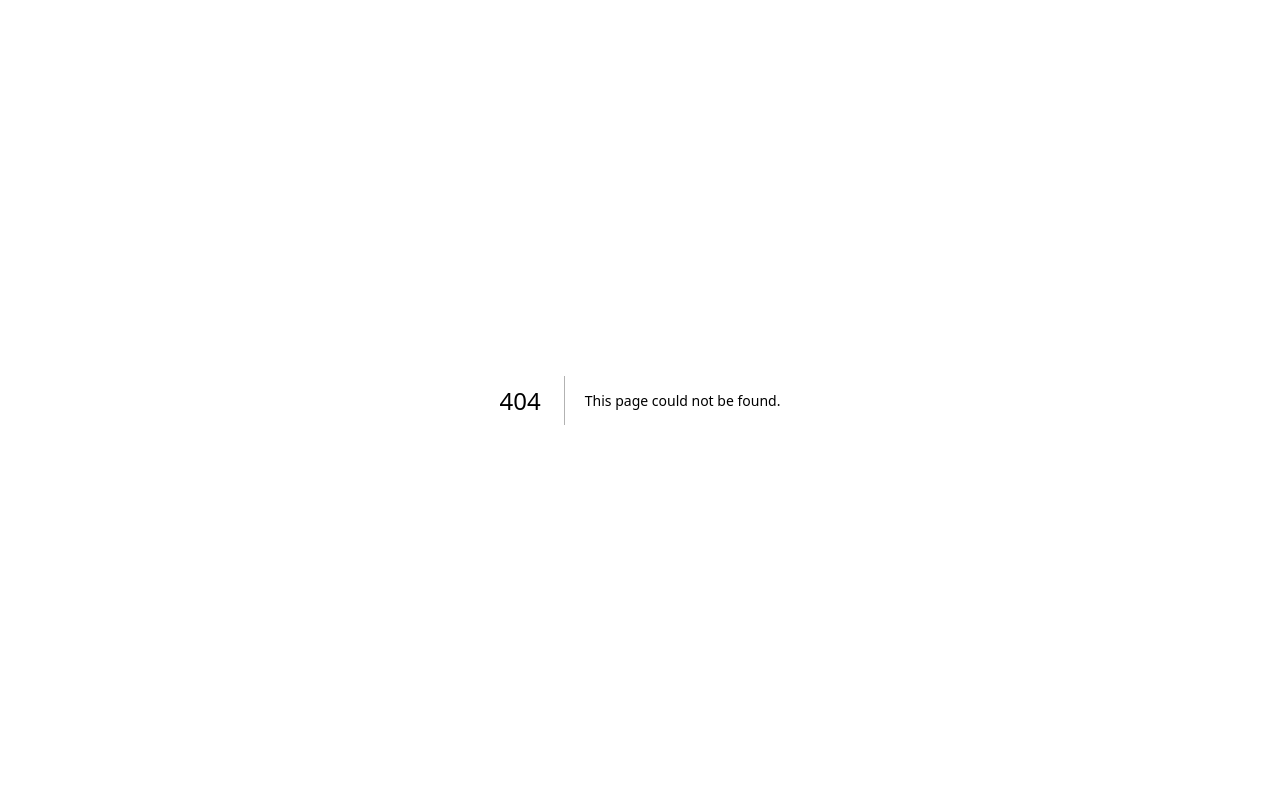
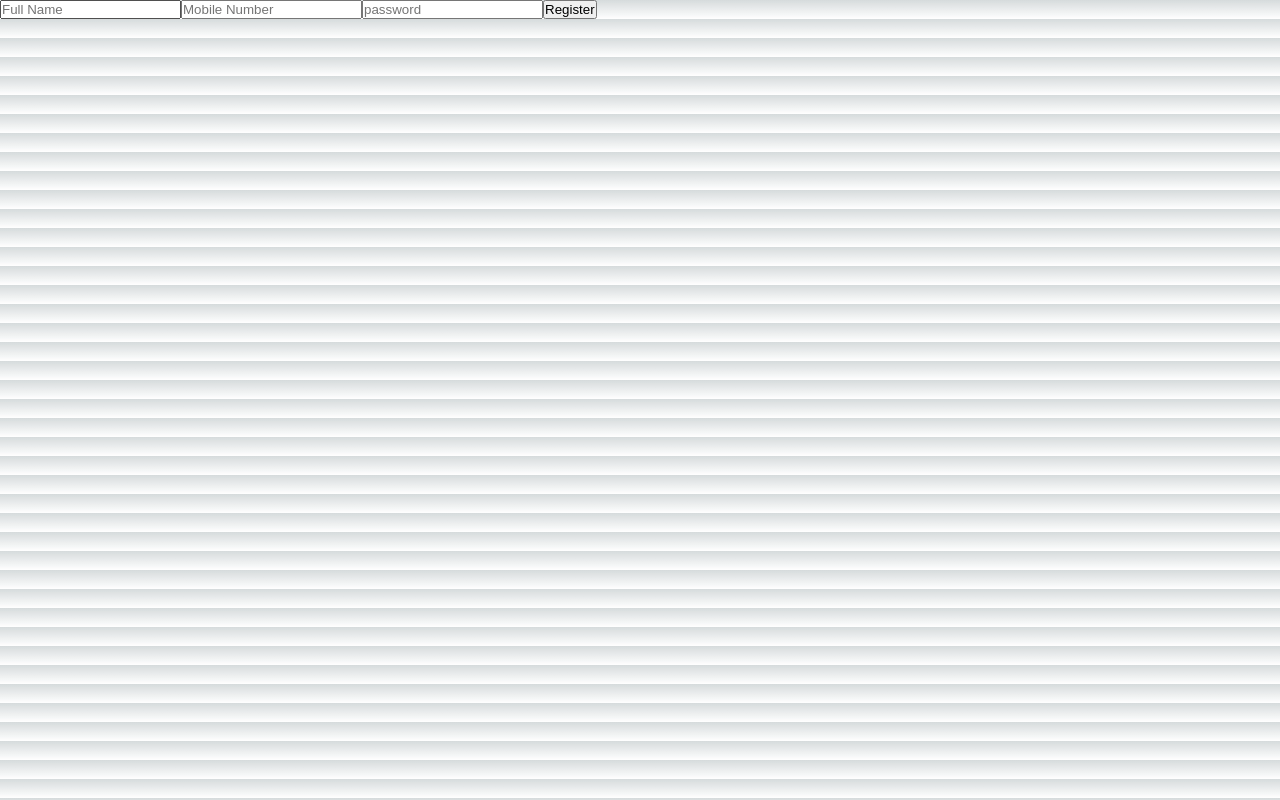
Before and after one commit to kaylinkhanal/gantabya, a Next.js app in the folder client/: page /register in a window 1280 px wide. Before the commit this address had no page. Built offline with nearby package versions, Linux system fonts and the light colour scheme.

Commit message:
Added register code and gitignore changes

```diff
--- /dev/null
+++ b/client/src/pages/register/index.js
@@ -0,0 +1,14 @@
+const Register = () => {
+    const fetchUserDetails = ()=> {
+
+    }
+    return (
+        <div>
+            <input placeholder="Full Name" />
+            <input placeholder="Mobile Number" />
+            <input placeholder="password"/>
+            <button>Register</button>
+        </div>
+    )
+}
+export default Register
```
Also changed, not shown: 1 other file (tests, documents, lock files or other folders).
